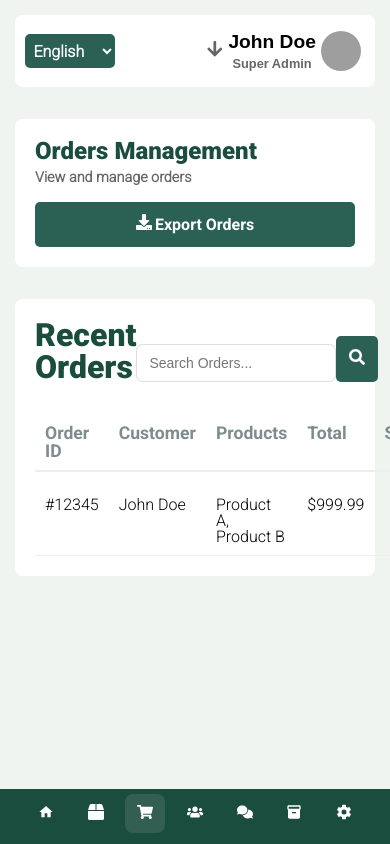
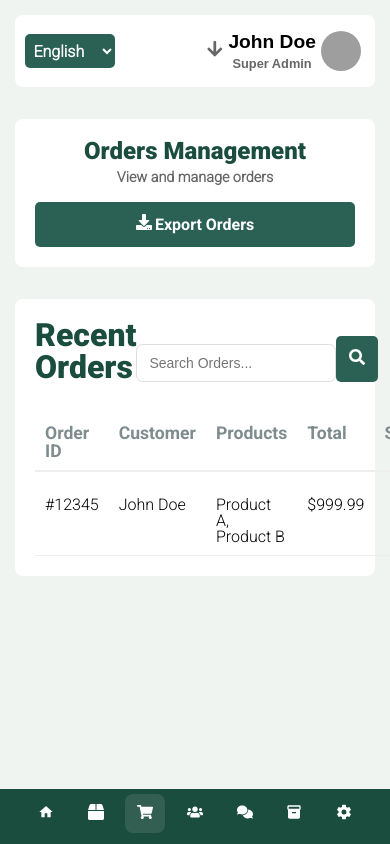
Before and after one commit to mohammadmehdidalvandii/Dashboard, a React (Vite) app in the folder frontend/dashboard/: page /Orders in a window 390 px wide. Shown: the top 844 px of the page. Built offline with nearby package versions, Linux system fonts and the light colour scheme; grey boxes are pictures that could not be loaded.

Commit message:
fixed style Management

```diff
--- a/frontend/dashboard/src/style/main.css
+++ b/frontend/dashboard/src/style/main.css
@@ -397,9 +397,10 @@ td {
 }
 @media (max-width : 576px) {
     .management{
-        display: block;
+        flex-direction: column;
+        text-align: center;
     }
-    .management button{
+    .management .btn{
         margin-top: 1rem;
         width: 100%;
     }
```
